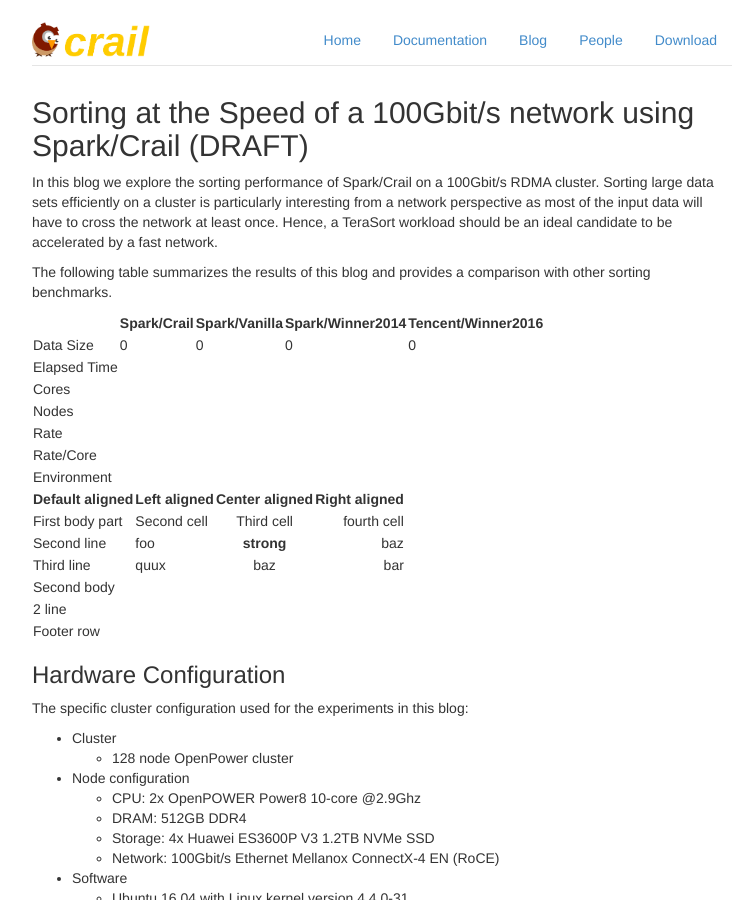
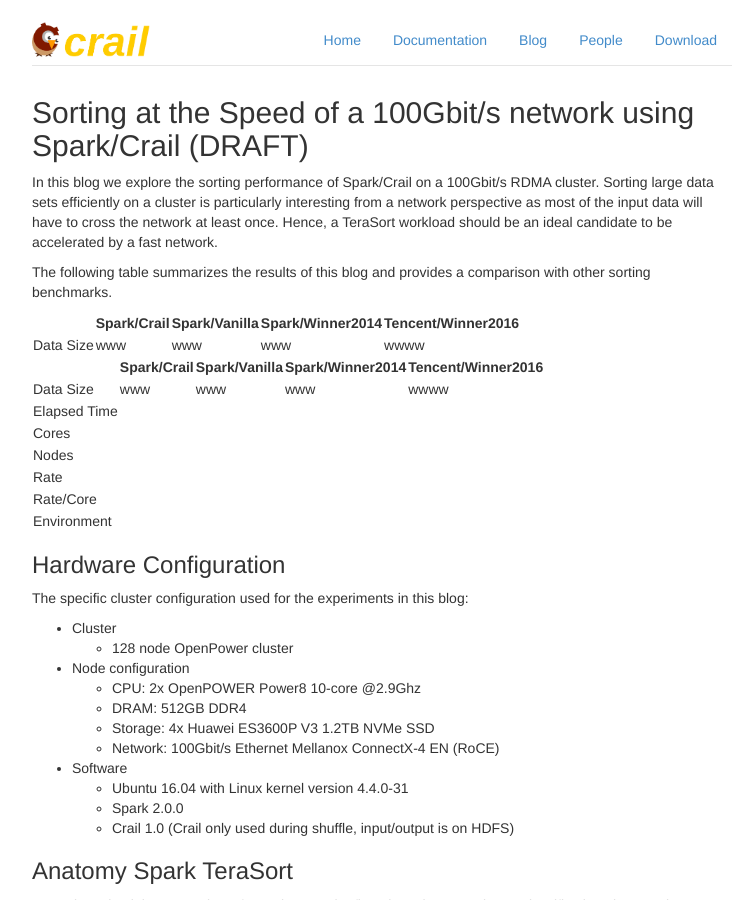
Before and after one commit to apache/incubator-crail-website, a Jekyll site: the page built from _posts/blog/2017-01-1-sorting.md, in a window 1280 px wide and 900 px high. Shown: the whole window, without its empty margins (258-1006 px from the left). Built offline with Jekyll 4.4.1, drawn with Linux system fonts in a browser that asks for light colours.

Commit message:
Update 2017-01-1-sorting.md

```diff
--- a/_posts/blog/2017-01-1-sorting.md
+++ b/_posts/blog/2017-01-1-sorting.md
@@ -11,27 +11,19 @@
 
 |               | Spark/Crail   | Spark/Vanilla | Spark/Winner2014       | Tencent/Winner2016       |
 | ------------- | ------------- | --------------| -----------------------| -------------------------|
-| Data Size     |      0        |      0        |         0              |         0                |
+| Data Size     |      www        |      www        |         www              |         wwww               |
+
+
+
+|               | Spark/Crail   | Spark/Vanilla | Spark/Winner2014       | Tencent/Winner2016       |
+| ------------- | ------------- | --------------| -----------------------| -------------------------|
+| Data Size     |      www        |      www        |         www              |         wwww               |
 | Elapsed Time  |               |               |                        |                          |
 | Cores         |               |               |                        |                          |
 | Nodes         |               |               |                        |                          |
 | Rate          |               |               |                        |                          |
 | Rate/Core     |               |               |                        |                          |
 | Environment   |               |               |                        |                          |
-
-|-----------------+------------+-----------------+----------------|
-| Default aligned |Left aligned| Center aligned  | Right aligned  |
-|-----------------|:-----------|:---------------:|---------------:|
-| First body part |Second cell | Third cell      | fourth cell    |
-| Second line     |foo         | **strong**      | baz            |
-| Third line      |quux        | baz             | bar            |
-|-----------------+------------+-----------------+----------------|
-| Second body     |            |                 |                |
-| 2 line          |            |                 |                |
-|=================+============+=================+================|
-| Footer row      |            |                 |                |
-|-----------------+------------+-----------------+----------------|
-
 
 
 ### Hardware Configuration
```
